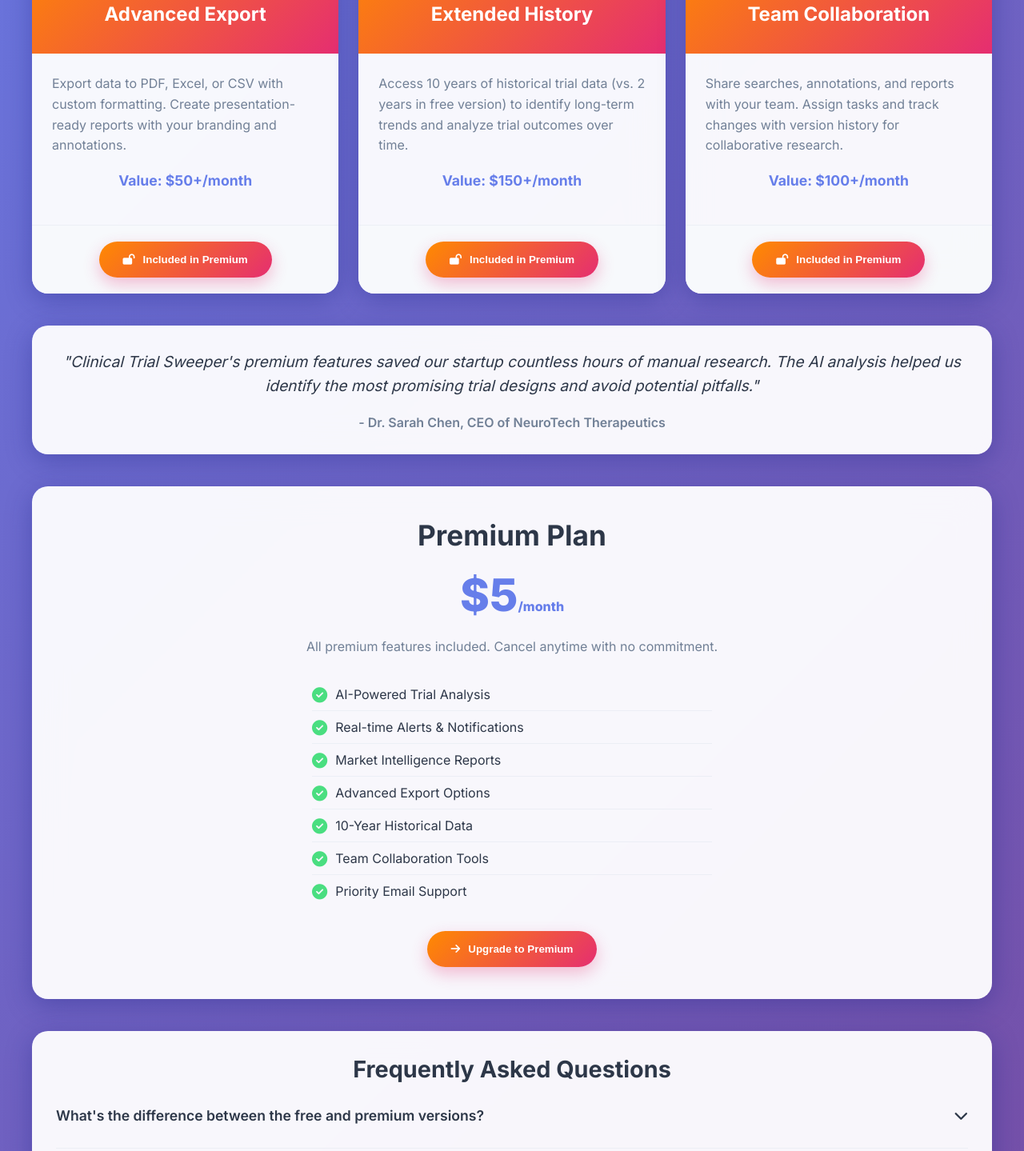
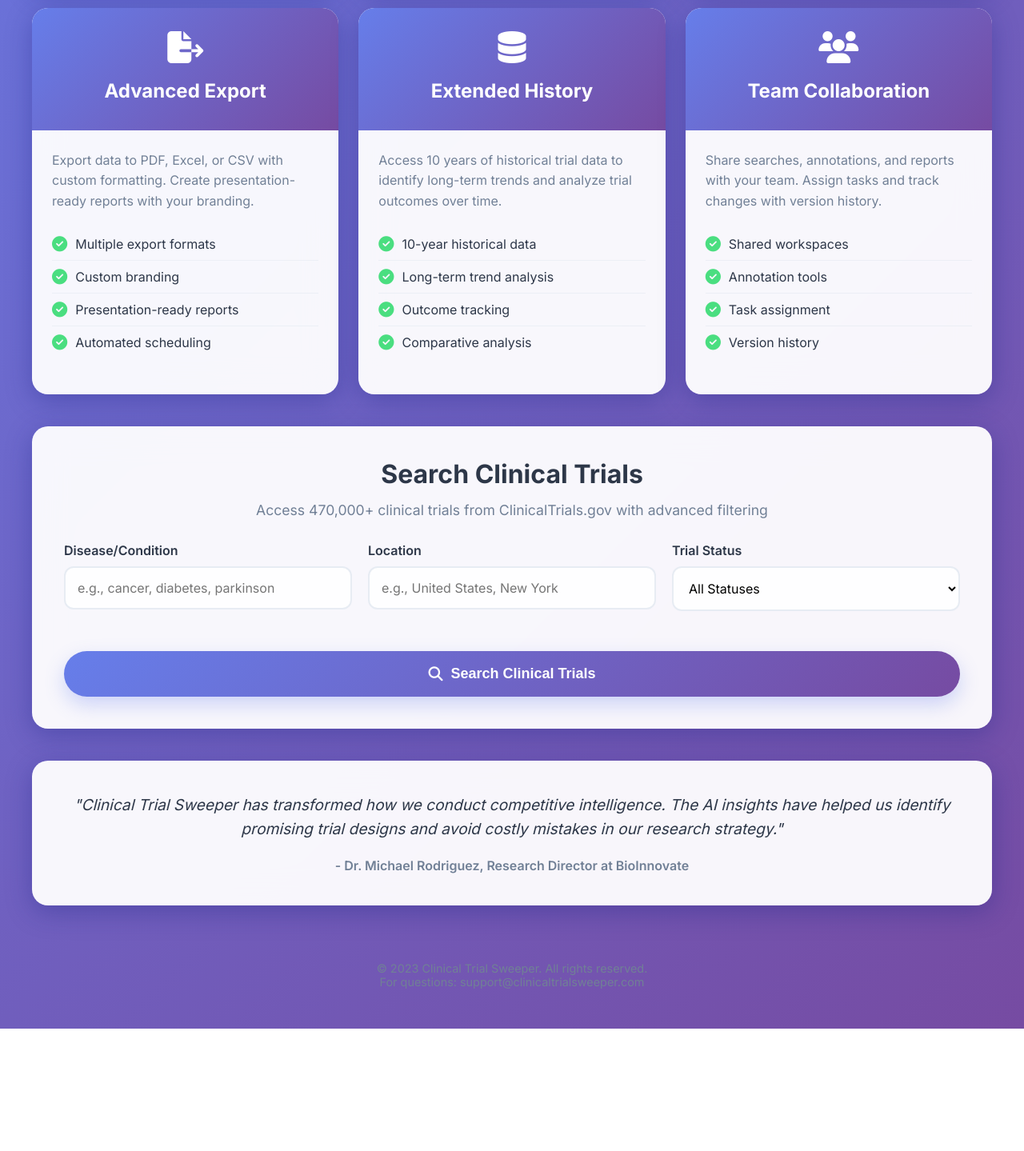
Before and after one commit to EthOsc/clinical-evidence-sweeper, a website: page index.html in a window 1280 px wide. Shown: the part 869-2308 px from the top of the page at 80% size. After the commit the page ends 2155 px from the top, so only its background shows below. Drawn offline with Linux system fonts and the light colour scheme.

Commit message:
Update index.html

```diff
--- a/index.html
+++ b/index.html
@@ -3,7 +3,7 @@
 <head>
     <meta charset="UTF-8">
     <meta name="viewport" content="width=device-width, initial-scale=1.0">
-    <title>Clinical Trial Sweeper | Premium Features</title>
+    <title>Clinical Trial Sweeper | Advanced Trial Intelligence</title>
     <link href="https://fonts.googleapis.com/css2?family=Inter:wght@300;400;500;600;700;800&display=swap" rel="stylesheet">
     <link href="https://cdnjs.cloudflare.com/ajax/libs/font-awesome/6.4.0/css/all.min.css" rel="stylesheet">
     <style>
@@ -11,7 +11,6 @@
             --primary-gradient: linear-gradient(135deg, #667eea 0%, #764ba2 100%);
             --secondary-gradient: linear-gradient(135deg, #f093fb 0%, #f5576c 100%);
             --success-gradient: linear-gradient(135deg, #4facfe 0%, #00f2fe 100%);
-            --premium-gradient: linear-gradient(135deg, #ff8a00 0%, #e52e71 100%);
             --glass-bg: rgba(255, 255, 255, 0.95);
             --glass-border: rgba(255, 255, 255, 0.2);
             --shadow-soft: 0 8px 32px rgba(31, 38, 135, 0.37);
@@ -45,7 +44,7 @@
         header {
             text-align: center;
             margin-bottom: 40px;
-            padding: 20px;
+            padding: 30px;
             background: var(--glass-bg);
             backdrop-filter: blur(20px);
             border-radius: var(--border-radius);
@@ -61,14 +60,14 @@
         }
 
         .logo-icon {
-            width: 60px;
-            height: 60px;
+            width: 70px;
+            height: 70px;
             background: var(--success-gradient);
             border-radius: 15px;
             display: flex;
             align-items: center;
             justify-content: center;
-            font-size: 28px;
+            font-size: 32px;
             color: white;
             box-shadow: 0 8px 16px rgba(79, 172, 254, 0.3);
         }
@@ -86,19 +85,20 @@
         .subtitle {
             font-size: 1.2rem;
             color: var(--text-secondary);
-            max-width: 600px;
+            max-width: 700px;
             margin: 0 auto 25px;
+            line-height: 1.6;
         }
 
         .pricing-badge {
             display: inline-block;
-            background: var(--premium-gradient);
+            background: var(--success-gradient);
             color: white;
-            padding: 10px 25px;
+            padding: 12px 30px;
             border-radius: 50px;
             font-weight: 700;
-            font-size: 1.2rem;
-            box-shadow: 0 8px 20px rgba(229, 46, 113, 0.3);
+            font-size: 1.3rem;
+            box-shadow: 0 8px 20px rgba(79, 172, 254, 0.3);
         }
 
         .cards-container {
@@ -126,7 +126,7 @@
         }
 
         .card-header {
-            background: var(--premium-gradient);
+            background: var(--primary-gradient);
             color: white;
             padding: 25px;
             text-align: center;
@@ -165,134 +165,9 @@
             text-align: center;
         }
 
-        .card-footer {
-            padding: 20px;
-            background: rgba(248, 250, 252, 0.8);
-            text-align: center;
-            border-top: 1px solid rgba(226, 232, 240, 0.5);
-        }
-
-        .btn-premium {
-            background: var(--premium-gradient);
-            color: white;
-            border: none;
-            padding: 15px 30px;
-            border-radius: 50px;
-            font-weight: 600;
-            cursor: pointer;
-            transition: all 0.3s ease;
-            box-shadow: 0 8px 20px rgba(229, 46, 113, 0.3);
-            display: inline-flex;
-            align-items: center;
-            gap: 10px;
-        }
-
-        .btn-premium:hover {
-            transform: translateY(-3px);
-            box-shadow: 0 12px 30px rgba(229, 46, 113, 0.4);
-        }
-
-        .testimonial {
-            background: var(--glass-bg);
-            backdrop-filter: blur(20px);
-            border-radius: var(--border-radius);
-            padding: 30px;
-            margin-bottom: 40px;
-            box-shadow: var(--shadow-soft);
-            text-align: center;
-        }
-
-        .testimonial-text {
-            font-size: 1.2rem;
-            font-style: italic;
-            color: var(--text-primary);
-            margin-bottom: 20px;
-            line-height: 1.6;
-        }
-
-        .testimonial-author {
-            font-weight: 600;
-            color: var(--text-secondary);
-        }
-
-        .faq-container {
-            background: var(--glass-bg);
-            backdrop-filter: blur(20px);
-            border-radius: var(--border-radius);
-            padding: 30px;
-            margin-bottom: 40px;
-            box-shadow: var(--shadow-soft);
-        }
-
-        .faq-title {
-            text-align: center;
-            margin-bottom: 30px;
-            font-size: 1.8rem;
-            font-weight: 700;
-            color: var(--text-primary);
-        }
-
-        .faq-item {
-            margin-bottom: 20px;
-            border-bottom: 1px solid rgba(226, 232, 240, 0.5);
-            padding-bottom: 20px;
-        }
-
-        .faq-question {
-            font-weight: 600;
-            color: var(--text-primary);
-            margin-bottom: 10px;
-            font-size: 1.1rem;
-            cursor: pointer;
-            display: flex;
-            justify-content: space-between;
-            align-items: center;
-        }
-
-        .faq-answer {
-            color: var(--text-secondary);
-            line-height: 1.6;
-        }
-
-        .pricing-section {
-            text-align: center;
-            padding: 40px;
-            background: var(--glass-bg);
-            backdrop-filter: blur(20px);
-            border-radius: var(--border-radius);
-            box-shadow: var(--shadow-soft);
-            margin-bottom: 40px;
-        }
-
-        .pricing-title {
-            font-size: 2.2rem;
-            font-weight: 700;
-            margin-bottom: 20px;
-            color: var(--text-primary);
-        }
-
-        .pricing-price {
-            font-size: 3.5rem;
-            font-weight: 800;
-            color: #667eea;
-            margin-bottom: 20px;
-        }
-
-        .pricing-description {
-            color: var(--text-secondary);
-            margin-bottom: 30px;
-            max-width: 600px;
-            margin-left: auto;
-            margin-right: auto;
-        }
-
         .feature-list {
             list-style: none;
-            margin-bottom: 30px;
-            text-align: left;
-            max-width: 500px;
-            margin-left: auto;
-            margin-right: auto;
+            margin-bottom: 20px;
         }
 
         .feature-list li {
@@ -310,6 +185,113 @@
         .feature-list i {
             color: #4ade80;
             font-size: 1.2rem;
+        }
+
+        .search-section {
+            background: var(--glass-bg);
+            backdrop-filter: blur(20px);
+            border-radius: var(--border-radius);
+            padding: 40px;
+            margin-bottom: 40px;
+            box-shadow: var(--shadow-soft);
+        }
+
+        .search-header {
+            text-align: center;
+            margin-bottom: 30px;
+        }
+
+        .search-header h2 {
+            font-size: 2rem;
+            font-weight: 700;
+            color: var(--text-primary);
+            margin-bottom: 15px;
+        }
+
+        .search-header p {
+            color: var(--text-secondary);
+            font-size: 1.1rem;
+        }
+
+        .search-grid {
+            display: grid;
+            grid-template-columns: repeat(auto-fit, minmax(250px, 1fr));
+            gap: 20px;
+            margin-bottom: 30px;
+        }
+
+        .form-group {
+            margin-bottom: 20px;
+        }
+
+        .form-group label {
+            display: block;
+            margin-bottom: 10px;
+            font-weight: 600;
+            color: var(--text-primary);
+        }
+
+        .form-group input, .form-group select {
+            width: 100%;
+            padding: 15px;
+            border: 2px solid rgba(226, 232, 240, 0.8);
+            border-radius: 12px;
+            font-size: 16px;
+            font-family: inherit;
+            transition: all 0.3s ease;
+            background: rgba(255, 255, 255, 0.9);
+        }
+
+        .form-group input:focus, .form-group select:focus {
+            outline: none;
+            border-color: #667eea;
+            box-shadow: 0 0 0 4px rgba(102, 126, 234, 0.1);
+        }
+
+        .search-btn {
+            background: var(--primary-gradient);
+            color: white;
+            border: none;
+            padding: 18px 40px;
+            border-radius: 50px;
+            font-size: 18px;
+            font-weight: 600;
+            cursor: pointer;
+            transition: all 0.3s ease;
+            width: 100%;
+            box-shadow: 0 10px 25px rgba(102, 126, 234, 0.3);
+            display: flex;
+            align-items: center;
+            justify-content: center;
+            gap: 10px;
+        }
+
+        .search-btn:hover {
+            transform: translateY(-3px);
+            box-shadow: 0 15px 35px rgba(102, 126, 234, 0.4);
+        }
+
+        .testimonial {
+            background: var(--glass-bg);
+            backdrop-filter: blur(20px);
+            border-radius: var(--border-radius);
+            padding: 40px;
+            margin-bottom: 40px;
+            box-shadow: var(--shadow-soft);
+            text-align: center;
+        }
+
+        .testimonial-text {
+            font-size: 1.2rem;
+            font-style: italic;
+            color: var(--text-primary);
+            margin-bottom: 20px;
+            line-height: 1.6;
+        }
+
+        .testimonial-author {
+            font-weight: 600;
+            color: var(--text-secondary);
         }
 
         footer {
@@ -331,6 +313,10 @@
             .subtitle {
                 font-size: 1rem;
             }
+
+            .search-grid {
+                grid-template-columns: 1fr;
+            }
         }
     </style>
 </head>
@@ -343,8 +329,8 @@
                 </div>
                 <h1>Clinical Trial Sweeper</h1>
             </div>
-            <p class="subtitle">Unlock powerful premium features designed for startups and research professionals</p>
-            <div class="pricing-badge">Only $5/month</div>
+            <p class="subtitle">Advanced clinical trial intelligence with AI-powered insights, market analysis, and competitive intelligence</p>
+            <div class="pricing-badge">All Features Included - No Tiers</div>
         </header>
 
         <div class="cards-container">
@@ -356,27 +342,13 @@
                     <h3 class="card-title">AI-Powered Analysis</h3>
                 </div>
                 <div class="card-body">
-                    <p class="card-description">Get intelligent insights on trial feasibility, potential risks, and success factors. Our AI evaluates trial designs and provides recommendations for improvement.</p>
-                    <div class="card-value">Value: $200+/month</div>
-                </div>
-                <div class="card-footer">
-                    <button class="btn-premium"><i class="fas fa-lock-open"></i> Included in Premium</button>
-                </div>
-            </div>
-
-            <div class="card">
-                <div class="card-header">
-                    <div class="card-icon">
-                        <i class="fas fa-bell"></i>
-                    </div>
-                    <h3 class="card-title">Real-time Alerts</h3>
-                </div>
-                <div class="card-body">
-                    <p class="card-description">Receive instant notifications when new trials matching your criteria are posted, when trial status changes, or when competitors launch new studies.</p>
-                    <div class="card-value">Value: $100+/month</div>
-                </div>
-                <div class="card-footer">
-                    <button class="btn-premium"><i class="fas fa-lock-open"></i> Included in Premium</button>
+                    <p class="card-description">Intelligent insights on trial feasibility, potential risks, and success factors. Our AI evaluates trial designs and provides recommendations.</p>
+                    <ul class="feature-list">
+                        <li><i class="fas fa-check-circle"></i> Trial design scoring</li>
+                        <li><i class="fas fa-check-circle"></i> Feasibility assessment</li>
+                        <li><i class="fas fa-check-circle"></i> Risk identification</li>
+                        <li><i class="fas fa-check-circle"></i> Success prediction</li>
+                    </ul>
                 </div>
             </div>
 
@@ -389,10 +361,30 @@
                 </div>
                 <div class="card-body">
                     <p class="card-description">Identify market gaps, analyze competitor activity, and track therapeutic area trends with visual analytics and downloadable reports.</p>
-                    <div class="card-value">Value: $300+/month</div>
+                    <ul class="feature-list">
+                        <li><i class="fas fa-check-circle"></i> Competitor analysis</li>
+                        <li><i class="fas fa-check-circle"></i> Market gap identification</li>
+                        <li><i class="fas fa-check-circle"></i> Therapeutic area trends</li>
+                        <li><i class="fas fa-check-circle"></i> Visual analytics</li>
+                    </ul>
                 </div>
-                <div class="card-footer">
-                    <button class="btn-premium"><i class="fas fa-lock-open"></i> Included in Premium</button>
+            </div>
+
+            <div class="card">
+                <div class="card-header">
+                    <div class="card-icon">
+                        <i class="fas fa-bell"></i>
+                    </div>
+                    <h3 class="card-title">Real-time Alerts</h3>
+                </div>
+                <div class="card-body">
+                    <p class="card-description">Receive instant notifications when new trials matching your criteria are posted or when trial status changes.</p>
+                    <ul class="feature-list">
+                        <li><i class="fas fa-check-circle"></i> New trial notifications</li>
+                        <li><i class="fas fa-check-circle"></i> Status change alerts</li>
+                        <li><i class="fas fa-check-circle"></i> Competitor trial alerts</li>
+                        <li><i class="fas fa-check-circle"></i> Custom alert criteria</li>
+                    </ul>
                 </div>
             </div>
 
@@ -404,11 +396,13 @@
                     <h3 class="card-title">Advanced Export</h3>
                 </div>
                 <div class="card-body">
-                    <p class="card-description">Export data to PDF, Excel, or CSV with custom formatting. Create presentation-ready reports with your branding and annotations.</p>
-                    <div class="card-value">Value: $50+/month</div>
-                </div>
-                <div class="card-footer">
-                    <button class="btn-premium"><i class="fas fa-lock-open"></i> Included in Premium</button>
+                    <p class="card-description">Export data to PDF, Excel, or CSV with custom formatting. Create presentation-ready reports with your branding.</p>
+                    <ul class="feature-list">
+                        <li><i class="fas fa-check-circle"></i> Multiple export formats</li>
+                        <li><i class="fas fa-check-circle"></i> Custom branding</li>
+                        <li><i class="fas fa-check-circle"></i> Presentation-ready reports</li>
+                        <li><i class="fas fa-check-circle"></i> Automated scheduling</li>
+                    </ul>
                 </div>
             </div>
 
@@ -420,11 +414,13 @@
                     <h3 class="card-title">Extended History</h3>
                 </div>
                 <div class="card-body">
-                    <p class="card-description">Access 10 years of historical trial data (vs. 2 years in free version) to identify long-term trends and analyze trial outcomes over time.</p>
-                    <div class="card-value">Value: $150+/month</div>
-                </div>
-                <div class="card-footer">
-                    <button class="btn-premium"><i class="fas fa-lock-open"></i> Included in Premium</button>
+                    <p class="card-description">Access 10 years of historical trial data to identify long-term trends and analyze trial outcomes over time.</p>
+                    <ul class="feature-list">
+                        <li><i class="fas fa-check-circle"></i> 10-year historical data</li>
+                        <li><i class="fas fa-check-circle"></i> Long-term trend analysis</li>
+                        <li><i class="fas fa-check-circle"></i> Outcome tracking</li>
+                        <li><i class="fas fa-check-circle"></i> Comparative analysis</li>
+                    </ul>
                 </div>
             </div>
 
@@ -436,60 +432,54 @@
                     <h3 class="card-title">Team Collaboration</h3>
                 </div>
                 <div class="card-body">
-                    <p class="card-description">Share searches, annotations, and reports with your team. Assign tasks and track changes with version history for collaborative research.</p>
-                    <div class="card-value">Value: $100+/month</div>
-                </div>
-                <div class="card-footer">
-                    <button class="btn-premium"><i class="fas fa-lock-open"></i> Included in Premium</button>
+                    <p class="card-description">Share searches, annotations, and reports with your team. Assign tasks and track changes with version history.</p>
+                    <ul class="feature-list">
+                        <li><i class="fas fa-check-circle"></i> Shared workspaces</li>
+                        <li><i class="fas fa-check-circle"></i> Annotation tools</li>
+                        <li><i class="fas fa-check-circle"></i> Task assignment</li>
+                        <li><i class="fas fa-check-circle"></i> Version history</li>
+                    </ul>
                 </div>
             </div>
         </div>
 
-        <div class="testimonial">
-            <p class="testimonial-text">"Clinical Trial Sweeper's premium features saved our startup countless hours of manual research. The AI analysis helped us identify the most promising trial designs and avoid potential pitfalls."</p>
-            <p class="testimonial-author">- Dr. Sarah Chen, CEO of NeuroTech Therapeutics</p>
+        <div class="search-section">
+            <div class="search-header">
+                <h2>Search Clinical Trials</h2>
+                <p>Access 470,000+ clinical trials from ClinicalTrials.gov with advanced filtering</p>
             </div>
 
-        <div class="pricing-section">
-            <h2 class="pricing-title">Premium Plan</h2>
-            <div class="pricing-price">$5<span style="font-size: 1rem;">/month</span></div>
-            <p class="pricing-description">All premium features included. Cancel anytime with no commitment.</p>
-
-            <ul class="feature-list">
-                <li><i class="fas fa-check-circle"></i> AI-Powered Trial Analysis</li>
-                <li><i class="fas fa-check-circle"></i> Real-time Alerts & Notifications</li>
-                <li><i class="fas fa-check-circle"></i> Market Intelligence Reports</li>
-                <li><i class="fas fa-check-circle"></i> Advanced Export Options</li>
-                <li><i class="fas fa-check-circle"></i> 10-Year Historical Data</li>
-                <li><i class="fas fa-check-circle"></i> Team Collaboration Tools</li>
-                <li><i class="fas fa-check-circle"></i> Priority Email Support</li>
-            </ul>
-
-            <button class="btn-premium"><i class="fas fa-arrow-right"></i> Upgrade to Premium</button>
+            <div class="search-grid">
+                <div class="form-group">
+                    <label for="condition">Disease/Condition</label>
+                    <input type="text" id="condition" placeholder="e.g., cancer, diabetes, parkinson">
                 </div>
 
-        <div class="faq-container">
-            <h2 class="faq-title">Frequently Asked Questions</h2>
-
-            <div class="faq-item">
-                <div class="faq-question">What's the difference between the free and premium versions? <i class="fas fa-chevron-down"></i></div>
-                <div class="faq-answer">The free version offers basic search and limited results. Premium includes AI analysis, advanced filtering, historical data, export options, and collaboration tools.</div>
+                <div class="form-group">
+                    <label for="location">Location</label>
+                    <input type="text" id="location" placeholder="e.g., United States, New York">
                 </div>
 
-            <div class="faq-item">
-                <div class="faq-question">Can I cancel my subscription anytime? <i class="fas fa-chevron-down"></i></div>
-                <div class="faq-answer">Yes, you can cancel your subscription at any time. You'll continue to have access until the end of your billing period.</div>
+                <div class="form-group">
+                    <label for="status">Trial Status</label>
+                    <select id="status">
+                        <option value="">All Statuses</option>
+                        <option value="RECRUITING">Currently Recruiting</option>
+                        <option value="ACTIVE_NOT_RECRUITING">Active (Not Recruiting)</option>
+                        <option value="COMPLETED">Completed</option>
+                        <option value="NOT_YET_RECRUITING">Not Yet Recruiting</option>
+                    </select>
+                </div>
             </div>
 
-            <div class="faq-item">
-                <div class="faq-question">Is there a team discount available? <i class="fas fa-chevron-down"></i></div>
-                <div class="faq-answer">Yes, we offer discounted team plans for organizations with 5+ users. Contact our sales team for more information.</div>
+            <button class="search-btn">
+                <i class="fas fa-search"></i> Search Clinical Trials
+            </button>
         </div>
 
-            <div class="faq-item">
-                <div class="faq-question">How does the AI analysis work? <i class="fas fa-chevron-down"></i></div>
-                <div class="faq-answer">Our AI evaluates trial designs based on historical success rates, enrollment feasibility, endpoint selection, and other factors to provide actionable insights.</div>
-            </div>
+        <div class="testimonial">
+            <p class="testimonial-text">"Clinical Trial Sweeper has transformed how we conduct competitive intelligence. The AI insights have helped us identify promising trial designs and avoid costly mistakes in our research strategy."</p>
+            <p class="testimonial-author">- Dr. Michael Rodriguez, Research Director at BioInnovate</p>
         </div>
 
         <footer>
@@ -499,32 +489,22 @@
     </div>
 
     <script>
-        // Simple FAQ toggle functionality
-        document.querySelectorAll('.faq-question').forEach(question => {
-            question.addEventListener('click', () => {
-                const answer = question.nextElementSibling;
-                const icon = question.querySelector('i');
+        // Simple animation for cards
+        document.querySelectorAll('.card').forEach(card => {
+            card.addEventListener('mouseenter', () => {
+                card.style.transform = 'translateY(-5px)';
+                card.style.boxShadow = '0 15px 35px rgba(31, 38, 135, 0.4)';
+            });
 
-                if (answer.style.display === 'block') {
-                    answer.style.display = 'none';
-                    icon.classList.remove('fa-chevron-up');
-                    icon.classList.add('fa-chevron-down');
-                } else {
-                    answer.style.display = 'block';
-                    icon.classList.remove('fa-chevron-down');
-                    icon.classList.add('fa-chevron-up');
-                }
+            card.addEventListener('mouseleave', () => {
+                card.style.transform = 'translateY(0)';
+                card.style.boxShadow = '0 8px 32px rgba(31, 38, 135, 0.37)';
             });
         });
 
-        // Smooth scroll for pricing button
-        document.querySelector('.pricing-section .btn-premium').addEventListener('click', () => {
-            alert('Thank you for your interest! In a real implementation, this would open a checkout modal.');
-        });
-
-        // Initialize FAQ answers as hidden
-        document.querySelectorAll('.faq-answer').forEach(answer => {
-            answer.style.display = 'none';
+        // Search button functionality
+        document.querySelector('.search-btn').addEventListener('click', () => {
+            alert('In a real implementation, this would search the clinical trials database with your criteria.');
         });
     </script>
 </body>
```
Lines whose indentation alone changed are shown as unchanged.
